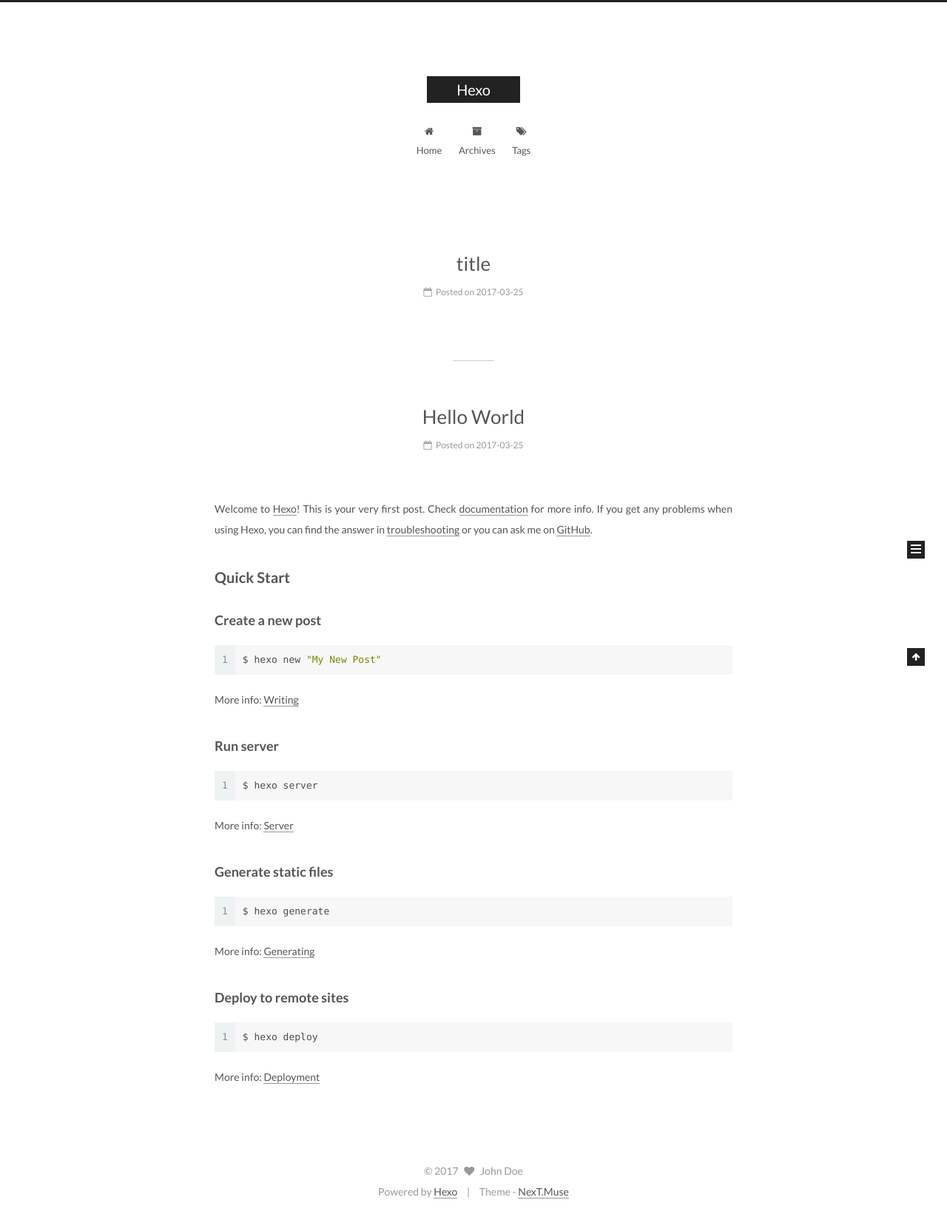
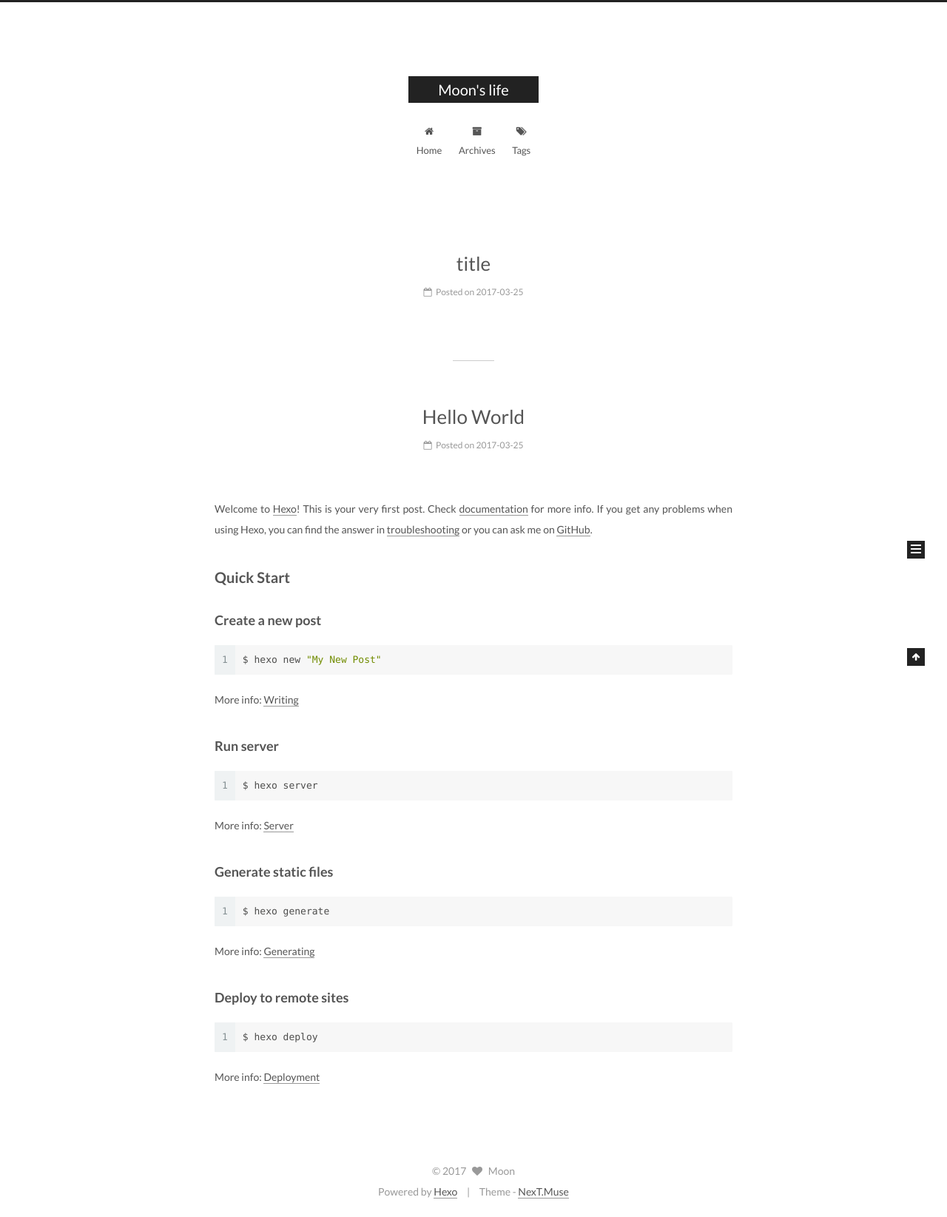
Before and after one commit to bigBingZi/bigBingZi.github.io, a plain HTML site: page index.html in a window 1280 px wide. Shown: the whole page at 74% size. Drawn offline with Linux system fonts and the light colour scheme.

Commit message:
Site updated: 2017-04-18 16:08:51

```diff
--- a/css/main.css
+++ b/css/main.css
@@ -1684,7 +1684,7 @@ pre .javascript .function {
   width: 4px;
   height: 4px;
   border-radius: 50%;
-  background: #604ad9;
+  background: #da8613;
 }
 .links-of-blogroll {
   font-size: 13px;
--- a/index.html
+++ b/index.html
@@ -88,11 +88,11 @@
 
 
 <meta property="og:type" content="website">
-<meta property="og:title" content="Hexo">
+<meta property="og:title" content="Moon's life">
 <meta property="og:url" content="http://yoursite.com/index.html">
-<meta property="og:site_name" content="Hexo">
+<meta property="og:site_name" content="Moon's life">
 <meta name="twitter:card" content="summary">
-<meta name="twitter:title" content="Hexo">
+<meta name="twitter:title" content="Moon's life">
 
 
 
@@ -126,7 +126,7 @@
 
 
 
-  <title> Hexo </title>
+  <title> Moon's life </title>
 </head>
 
 <body itemscope itemtype="http://schema.org/WebPage" lang="">
@@ -164,7 +164,7 @@
     <div class="custom-logo-site-title">
       <a href="/"  class="brand" rel="start">
         <span class="logo-line-before"><i></i></span>
-        <span class="site-title">Hexo</span>
+        <span class="site-title">Moon's life</span>
         <span class="logo-line-after"><i></i></span>
       </a>
     </div>
@@ -250,13 +250,13 @@
     <link itemprop="mainEntityOfPage" href="http://yoursite.com/2017/03/25/title/">
 
     <span hidden itemprop="author" itemscope itemtype="http://schema.org/Person">
-      <meta itemprop="name" content="John Doe">
+      <meta itemprop="name" content="Moon">
       <meta itemprop="description" content="">
       <meta itemprop="image" content="/images/avatar.gif">
     </span>
 
     <span hidden itemprop="publisher" itemscope itemtype="http://schema.org/Organization">
-      <meta itemprop="name" content="Hexo">
+      <meta itemprop="name" content="Moon's life">
     </span>
 
 
@@ -370,13 +370,13 @@
     <link itemprop="mainEntityOfPage" href="http://yoursite.com/2017/03/25/hello-world/">
 
     <span hidden itemprop="author" itemscope itemtype="http://schema.org/Person">
-      <meta itemprop="name" content="John Doe">
+      <meta itemprop="name" content="Moon">
       <meta itemprop="description" content="">
       <meta itemprop="image" content="/images/avatar.gif">
     </span>
 
     <span hidden itemprop="publisher" itemscope itemtype="http://schema.org/Organization">
-      <meta itemprop="name" content="Hexo">
+      <meta itemprop="name" content="Moon's life">
     </span>
 
 
@@ -521,8 +521,8 @@
         <div class="site-author motion-element" itemprop="author" itemscope itemtype="http://schema.org/Person">
           <img class="site-author-image" itemprop="image"
                src="/images/avatar.gif"
-               alt="John Doe" />
-          <p class="site-author-name" itemprop="name">John Doe</p>
+               alt="Moon" />
+          <p class="site-author-name" itemprop="name">Moon</p>
 
               <p class="site-description motion-element" itemprop="description"></p>
 
@@ -582,7 +582,7 @@
   <span class="with-love">
     <i class="fa fa-heart"></i>
   </span>
-  <span class="author" itemprop="copyrightHolder">John Doe</span>
+  <span class="author" itemprop="copyrightHolder">Moon</span>
 </div>
 
 
```
Also changed, not shown: 2017/03/25/hello-world/index.html (+8 -8 lines), 2017/03/25/title/index.html (+8 -8 lines), archives/2017/03/index.html (+8 -8 lines), archives/2017/index.html (+8 -8 lines), archives/index.html (+8 -8 lines), title/index.html (+6 -6 lines).
